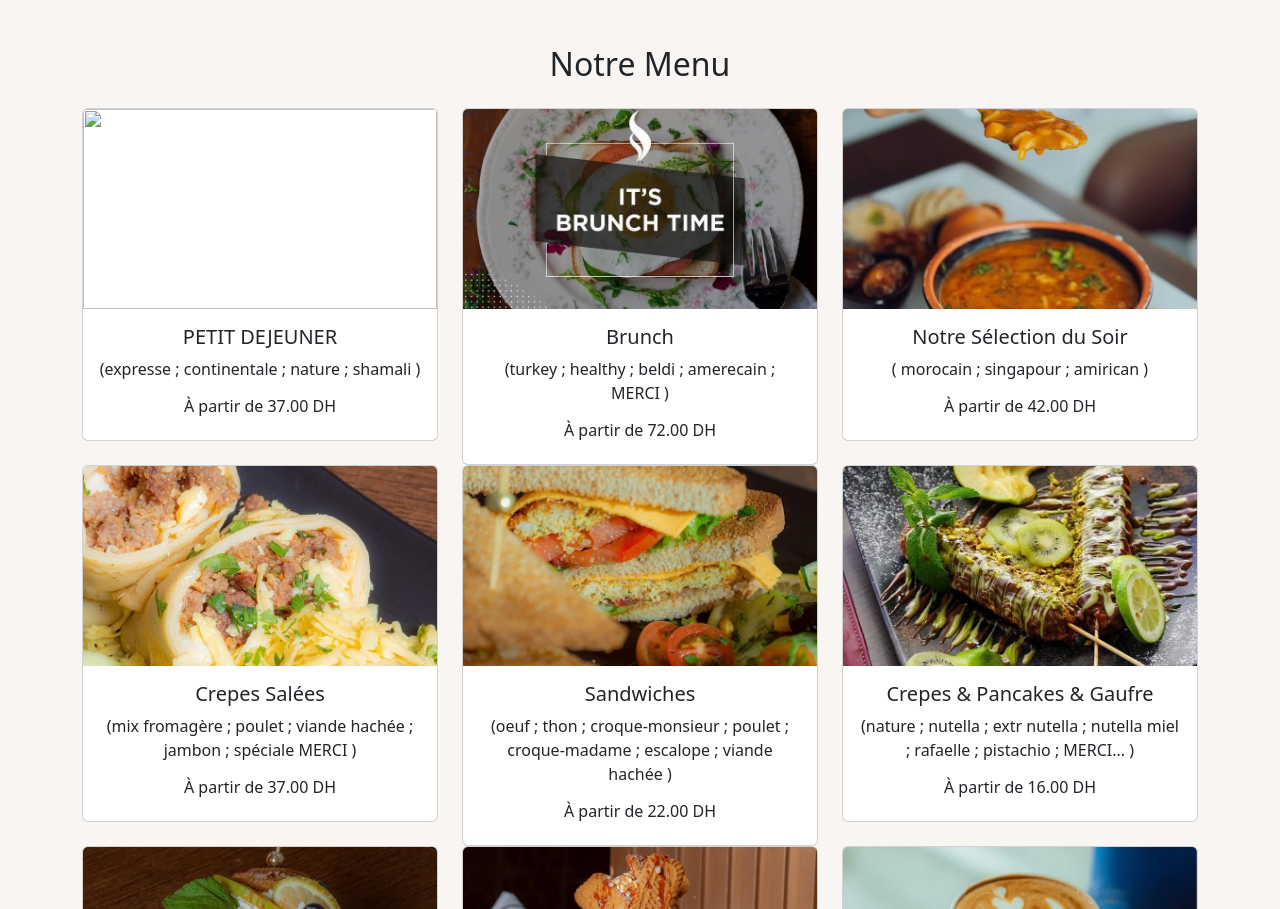
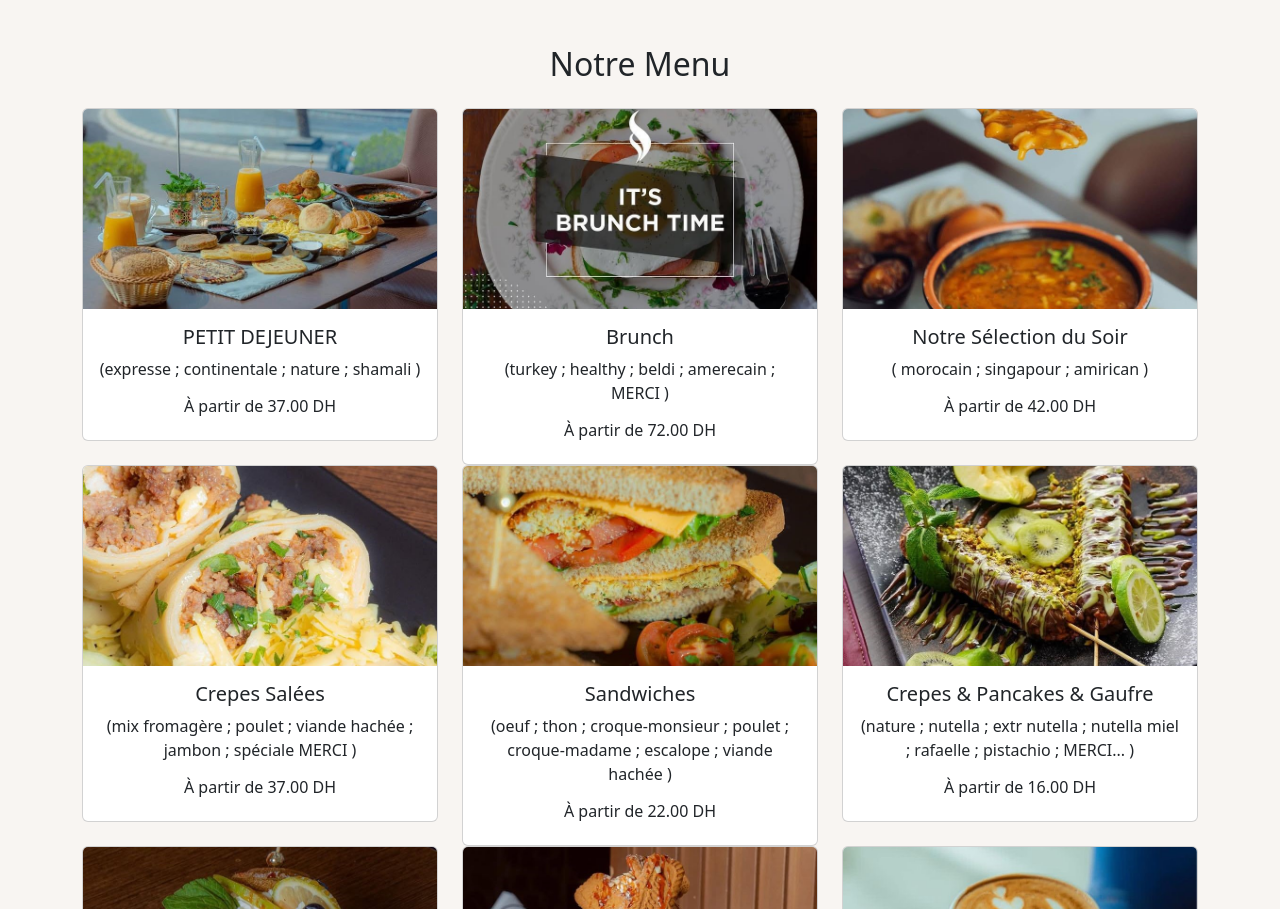
Before and after one commit to ayachaiheb-gif/cafe-merci-site, a plain HTML site: page index.html in a window 1280 px wide. Shown: the part 813-1722 px from the top of the page. Drawn offline with nearby package versions, Linux system fonts and the light colour scheme; files that its build step writes are made by us from their sources; files whose address does not match are found by name.

Commit message:
index.html

```diff
--- a/index.html
+++ b/index.html
@@ -171,7 +171,7 @@ body {
 
     <div class="col-md-4">
       <div class="card">
-        <img src="images/ch4.jpg" class="card-img-top">
+        <img src="ch4.jpg" class="card-img-top">
         <div class="card-body text-center">
           <h5>PETIT DEJEUNER </h5>
           <p>(expresse ; continentale ; nature ; shamali )</p>
```
